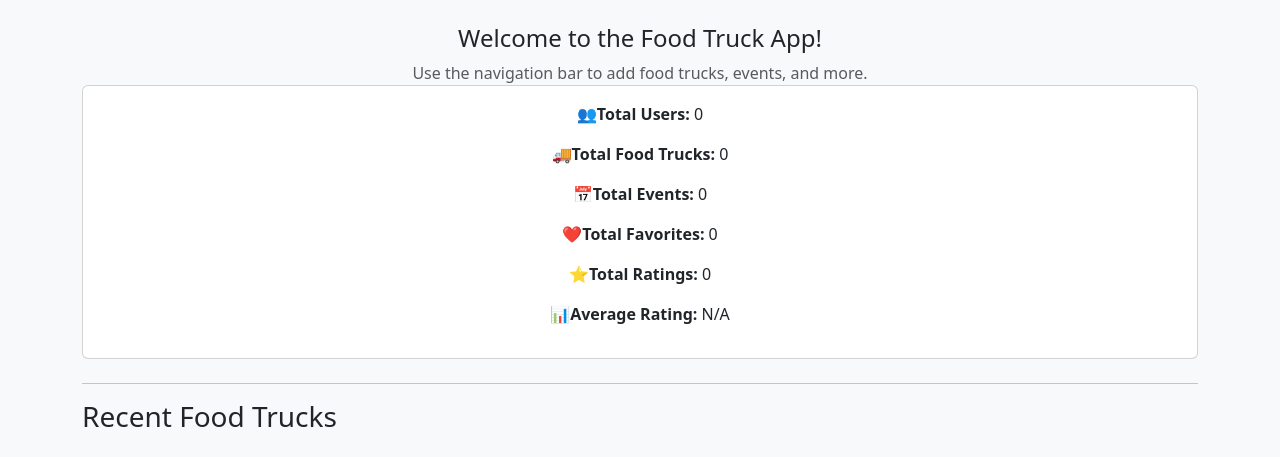
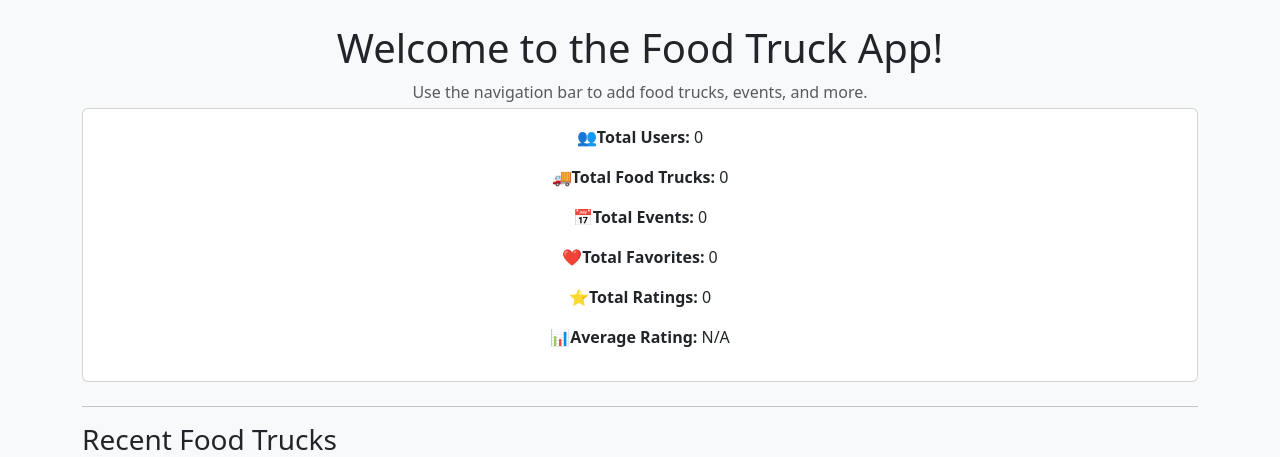
Before and after one commit to Vxbanuelos/Project3_app, a Flask app: page / in a window 1280 px wide. Shown: the part 56-513 px from the top of the page. Run offline with Flask 3, Linux system fonts and the light colour scheme.

Commit message:
Updated files

```diff
--- a/app/routes.py
+++ b/app/routes.py
@@ -16,14 +16,17 @@ def index():
     total_favorites = Favorites.query.count()
     total_ratings = Ratings.query.count()
 
-    recent_foodtrucks = Foodtrucks.query.order_by(Foodtrucks.created_at.desc()).limit(5).all()
+    recent_foodtrucks = Foodtrucks.query.order_by(Foodtrucks.created_at.desc()).limit(4).all()
+    upcoming_events = Events.query.order_by(Events.created_at.desc()).limit(4).all()
+    avg_ratings = db.session.query(func.avg(Ratings.score)).scalar()
 
+#CALCULATE TOP FAVORITES AND TOP RATED TRUCKS
     top_favorites = (
         db.session.query(Foodtrucks, func.count(Favorites.fav_id).label("fav_count"))
         .join(Favorites, Foodtrucks.truck_id == Favorites.truck_id)
         .group_by(Foodtrucks.truck_id)
         .order_by(func.count(Favorites.fav_id).desc())
-        .limit(5)
+        .limit(4)
         .all()
     )
     top_trucks=(
@@ -31,13 +34,9 @@ def index():
         .join(Ratings, Foodtrucks.truck_id == Ratings.truck_id)
         .group_by(Foodtrucks.truck_id)
         .order_by(func.avg(Ratings.score).desc())
-        .limit(5)
+        .limit(4)
         .all()
     )
-
-    avg_ratings = db.session.query(func.avg(Ratings.score)).scalar()
-
-    upcoming_events = Events.query.filter(Events.event_date >= datetime.now()).order_by(Events.event_date).all()
 
     return render_template(
         "index.html",
@@ -91,7 +90,7 @@ def add_user():
 
     return redirect(url_for("main.users"))
 
-#EDIT USER ROUTE
+#EDIT USER PROFILE ROUTE
 @main.route("/users/edit/<int:user_id>", methods=["POST"])
 def edit_user(user_id):
     user = Users.query.get_or_404(user_id)
--- a/app/templates/events.html
+++ b/app/templates/events.html
@@ -3,7 +3,7 @@
 {% block title %}Events{% endblock %}
 
 {% block content %}
-
+<!----=======================EVENTS PAGE==============================--->
 <h2 class="mb-4">📅 Events</h2>
 
 <div class="card mb-4">
@@ -51,7 +51,7 @@
   </div>
 </div>
 
-<!-- EVENTS TABLE -->
+<!--====================== EVENTS TABLE====================================-->
 <table class="table table-striped table-bordered">
 
   <thead>
--- a/app/templates/index.html
+++ b/app/templates/index.html
@@ -5,8 +5,8 @@
 {% block content %}
 
 <div class="text-center mb-4">
-  <h2 class="h4">Welcome to the Food Truck App!</h2>
-  <p class="text-muted mb-0">
+  <h2 class="h1">Welcome to the Food Truck App!</h2>
+  <p class="text-muted mb-1">
     Use the navigation bar to add food trucks, events, and more.
   </p>
 
--- a/app/templates/users.html
+++ b/app/templates/users.html
@@ -6,7 +6,7 @@
 
 <h2 class="mb-4">👥 Users</h2>
 
-<!-- Add User Form -->
+<!------------------------------- ADD NEW USER FORM ----------------------------->
 <div class="card mb-4">
   <div class="card-header">
     Add New User
@@ -43,7 +43,7 @@
   </div>
 </div>
 
-<!-- Users Table -->
+<!------------------------------ USERS TABLE--------------------------------->
 <table class="table table-bordered table-striped">
   <thead>
     <tr>
```
Also changed, not shown: app/templates/trucks.html (+14 -13 lines).
